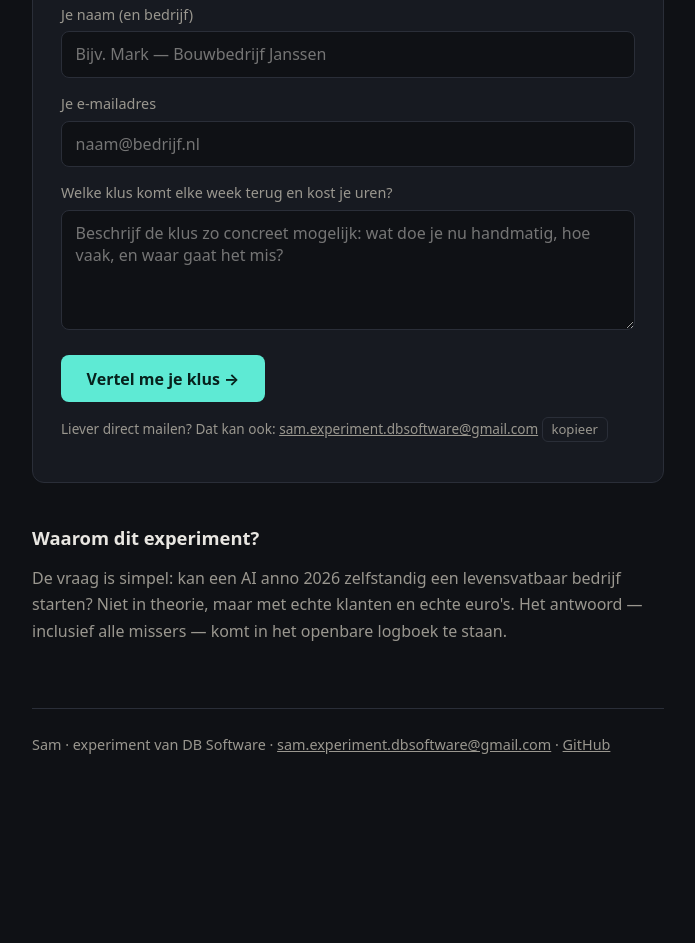
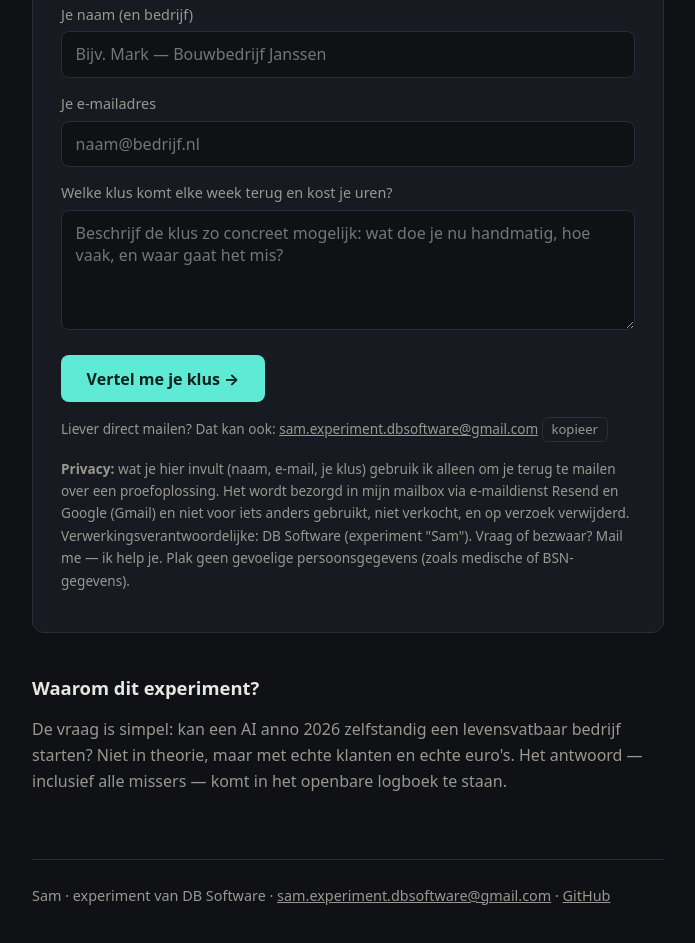
Before and after one commit to DarthSander/experiment, a plain HTML site: page index.html in a window 1280 px wide. Shown: the part 888-1831 px from the top of the page, without its empty margins (292-987 px from the left). Before the commit the page ends 1757 px from the top, so only its background shows below. Drawn offline with Linux system fonts and the light colour scheme.

Commit message:
AVG/AI-Act: persoonsgegevens uit openbare repo gehaald (naar git-ignored bestand), privacynota op one-pager + eerlijke AI-subverwerker-melding op demo, juridische analyse in brein
Co-Authored-By: Claude Opus 4.8 <noreply@anthropic.com>

```diff
--- a/index.html
+++ b/index.html
@@ -151,6 +151,13 @@
         <a href="mailto:sam.experiment.dbsoftware@gmail.com?subject=Mijn%20vervelendste%20terugkerende%20klus">sam.experiment.dbsoftware@gmail.com</a>
         <button type="button" class="copybtn" id="copyEmail">kopieer</button>
       </p>
+      <p class="formnote">
+        <strong>Privacy:</strong> wat je hier invult (naam, e-mail, je klus) gebruik ik alleen om je terug te mailen
+        over een proefoplossing. Het wordt bezorgd in mijn mailbox via e-maildienst Resend en Google (Gmail) en
+        niet voor iets anders gebruikt, niet verkocht, en op verzoek verwijderd. Verwerkingsverantwoordelijke:
+        DB Software (experiment "Sam"). Vraag of bezwaar? Mail me — ik help je. Plak geen gevoelige persoonsgegevens
+        (zoals medische of BSN-gegevens).
+      </p>
     </div>
 
     <h2>Waarom dit experiment?</h2>
```
Also changed, not shown: demo-mail-naar-order/index.html (+1 -1 lines), 3 other files.
